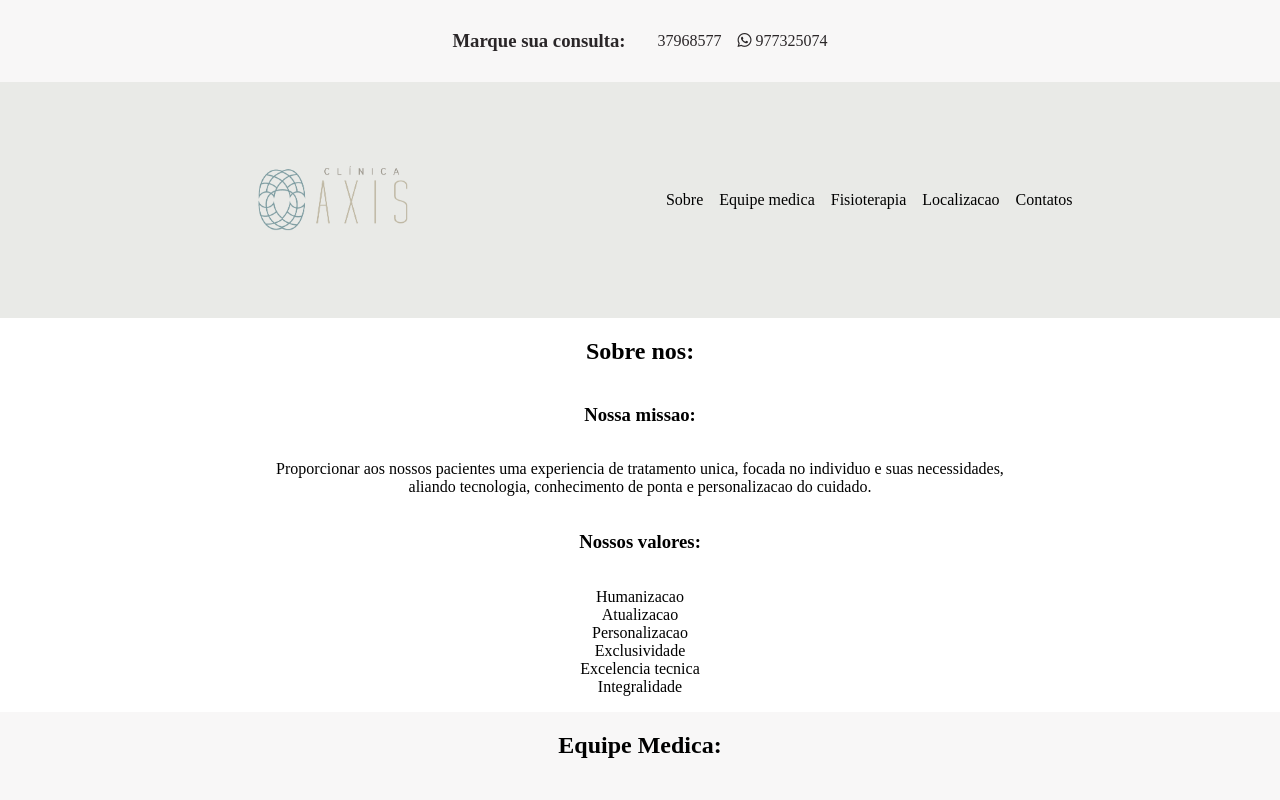
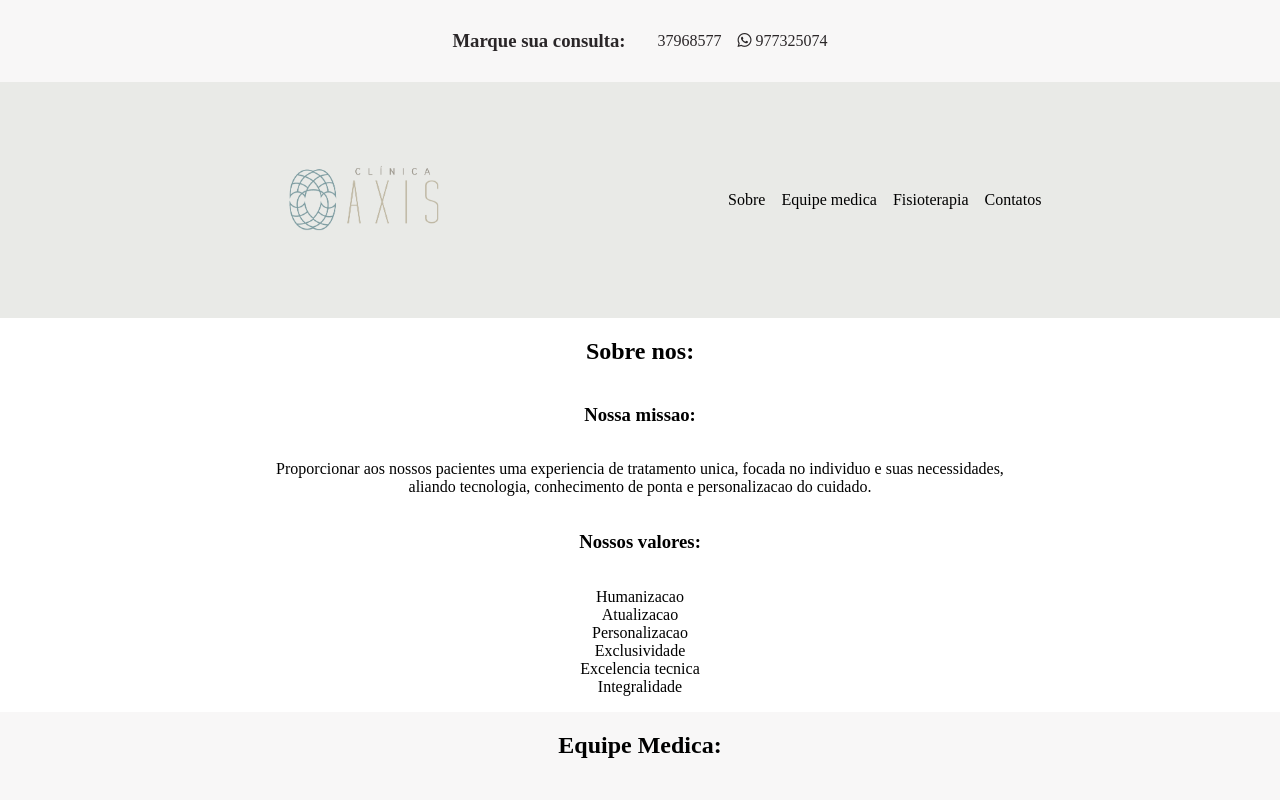
Before and after one commit to RicardoDSobral/clinica-axis, a plain HTML site: page index.html in a window 1280 px wide. Shown: the top 800 px of the page. Drawn offline with Linux system fonts and the light colour scheme.

Commit message:
Ajust the nav element at the header
- Removes the localization wich is not a separated sectionanymore

```diff
--- a/index.html
+++ b/index.html
@@ -38,9 +38,6 @@
                     </li>
                     <li>
                         <a href="#fisioterapia">Fisioterapia</a>
-                    </li>
-                    <li>
-                        <a href="#localizacao">Localizacao</a>
                     </li>
                     <li>
                         <a href="#contatos">Contatos</a>
```
